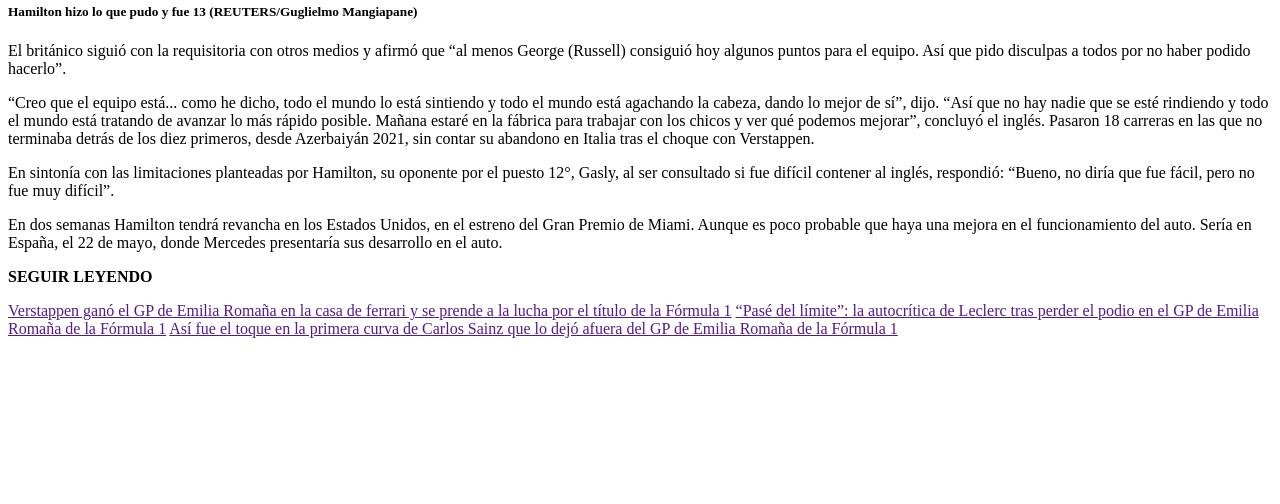
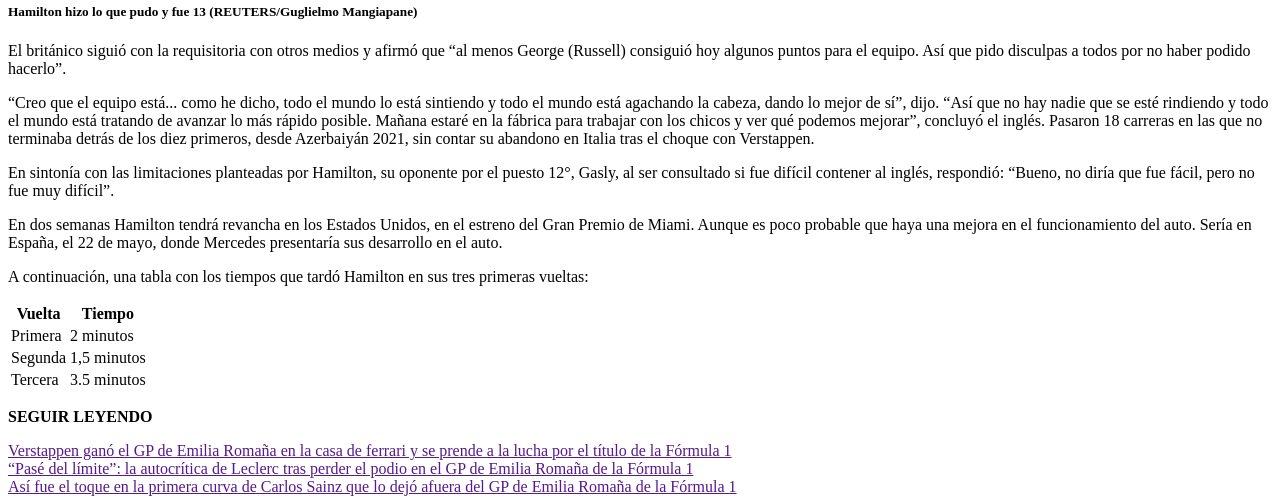
Before and after one commit to resciagonzaloUAI/tp3, a plain HTML site: page index.html in a window 1280 px wide. Shown: the part 2416-2920 px from the top of the page. Before the commit the page ends 2762 px from the top, so only its background shows below. Drawn offline with Linux system fonts and the light colour scheme.

Commit message:
Correcion links y agrego tabla

```diff
--- a/index.html
+++ b/index.html
@@ -96,11 +96,36 @@ merecemos, los puntos y el resultado. Saldremos de esta, pero esta fue una carre
 <p>En dos semanas Hamilton tendrá revancha en los Estados Unidos, en el estreno del Gran Premio de Miami. Aunque es poco probable que haya una mejora
     en el funcionamiento del auto. Sería en España, el 22 de mayo, donde Mercedes presentaría sus desarrollo en el auto.
 </p>
+<p>A continuación, una tabla con los tiempos que tardó Hamilton en sus tres primeras vueltas:</p>
+<table>
+    <tr>
+        <th>Vuelta</th>
+        <th>Tiempo</th>
+    </tr>
+    <tr>
+        <td>Primera</td>
+        <td>2 minutos</td>
+    </tr>
+    <tr>
+        <td>Segunda</td>
+        <td>1,5 minutos</td>
+    </tr>
+    <tr>
+        <td>Tercera</td>
+        <td>3.5 minutos</td>
+    </tr>
+</table>
 
+
+
+
+
+
+<footer>
 <p><b>SEGUIR LEYENDO</b></p>
-<a href="">Verstappen ganó el GP de Emilia Romaña en la casa de ferrari y se prende a la lucha por el título de la Fórmula 1</a>
-<a href="">“Pasé del límite”: la autocrítica de Leclerc tras perder el podio en el GP de Emilia Romaña de la Fórmula 1</a>
-<a href="">Así fue el toque en la primera curva de Carlos Sainz que lo dejó afuera del GP de Emilia Romaña de la Fórmula 1</a>
-
+<a href="">Verstappen ganó el GP de Emilia Romaña en la casa de ferrari y se prende a la lucha por el título de la Fórmula 1</a><br>
+<a href="">“Pasé del límite”: la autocrítica de Leclerc tras perder el podio en el GP de Emilia Romaña de la Fórmula 1</a><br>
+<a href="">Así fue el toque en la primera curva de Carlos Sainz que lo dejó afuera del GP de Emilia Romaña de la Fórmula 1</a><br>
+</footer>
 </body>
 </html>
```
